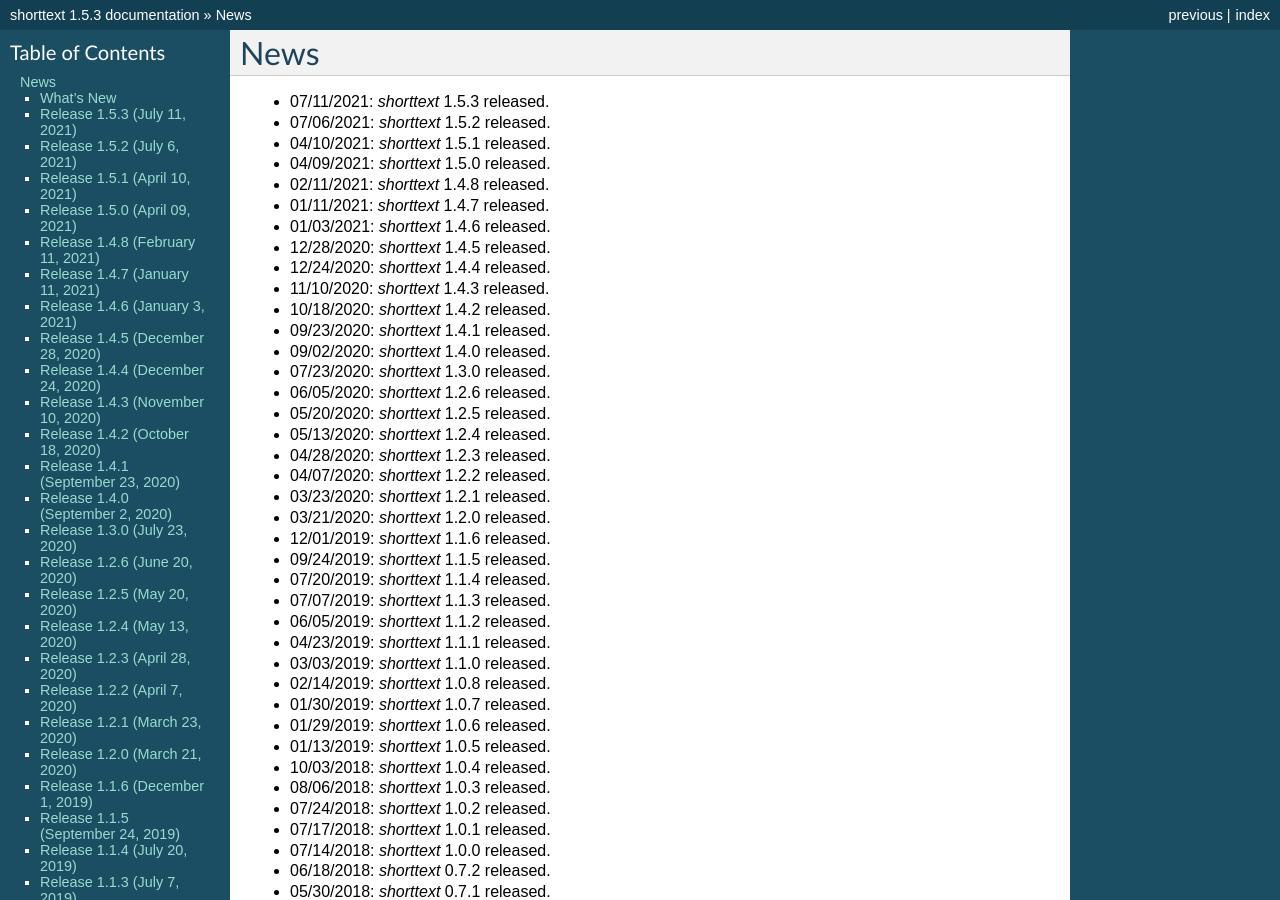
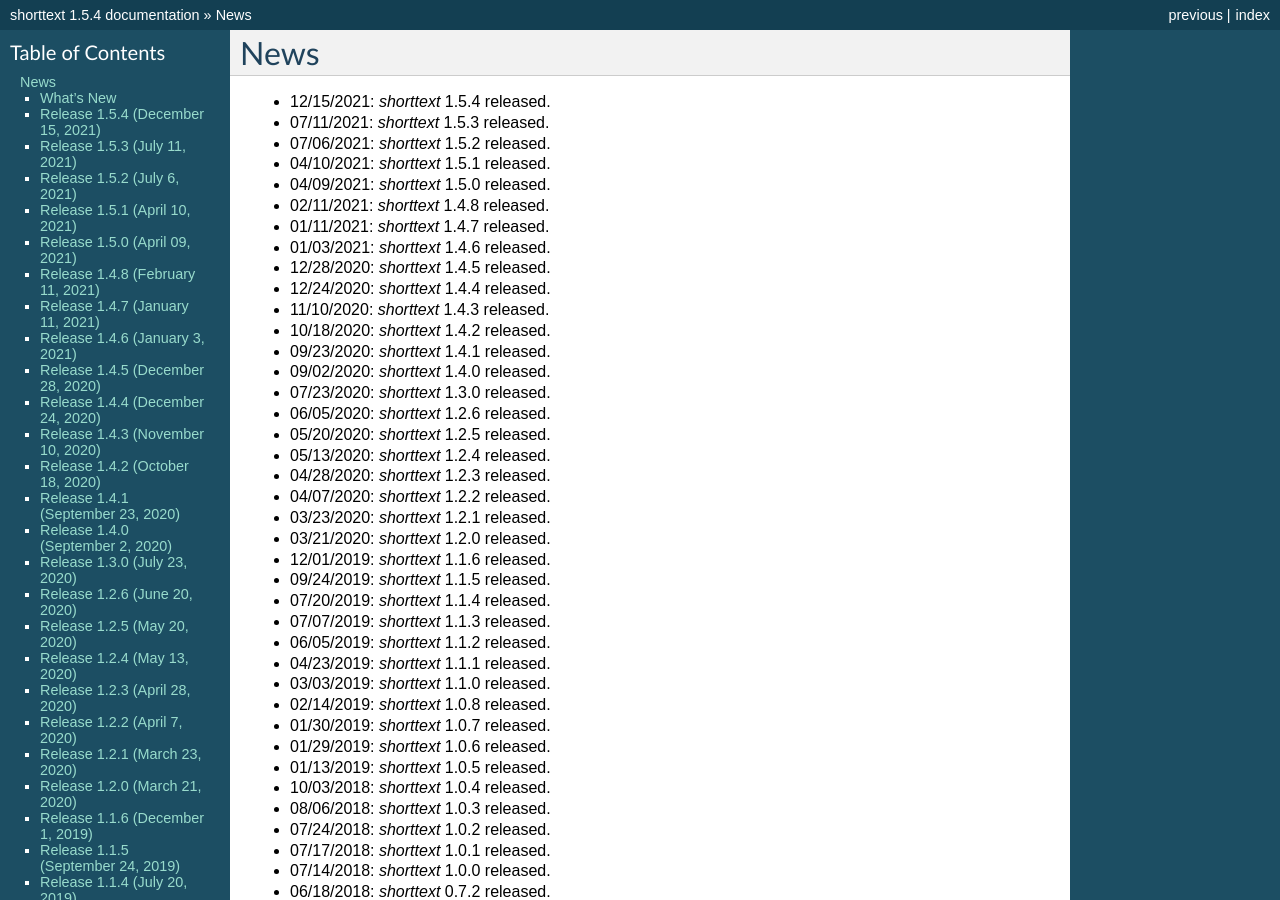
Before and after one commit to stephenhky/PyShortTextCategorization, a Sphinx documentation site: the page built from docs/news.rst, in a window 1280 px wide and 900 px high. Built offline with Sphinx 7.4.7, drawn with Linux system fonts in a browser that asks for light colours; some of the changed text lies outside the part shown.

Commit message:
release 1.5.4

```diff
--- a/docs/conf.py
+++ b/docs/conf.py
@@ -58,7 +58,7 @@ author = u'Kwan-Yuet Ho'
 # The short X.Y version.
 version = u'1.5'
 # The full version, including alpha/beta/rc tags.
-release = u'1.5.3'
+release = u'1.5.4'
 
 # The language for content autogenerated by Sphinx. Refer to documentation
 # for a list of supported languages.
--- a/docs/news.rst
+++ b/docs/news.rst
@@ -1,6 +1,7 @@
 News
 ====
 
+* 12/15/2021: `shorttext` 1.5.4 released.
 * 07/11/2021: `shorttext` 1.5.3 released.
 * 07/06/2021: `shorttext` 1.5.2 released.
 * 04/10/2021: `shorttext` 1.5.1 released.
@@ -71,6 +72,11 @@ News
 
 What's New
 ----------
+
+Release 1.5.4 (December 15, 2021)
+-----------------------------
+
+* Non-negative stop words.
 
 Release 1.5.3 (July 11, 2021)
 -----------------------------
--- a/setup.py
+++ b/setup.py
@@ -35,7 +35,7 @@ def test_requirements():
 
 
 setup(name='shorttext',
-      version='1.5.4a1',
+      version='1.5.4',
       description="Short Text Mining",
       long_description=package_description(),
       long_description_content_type='text/markdown',
```
Also changed, not shown: README.md (+1 -0 lines).
